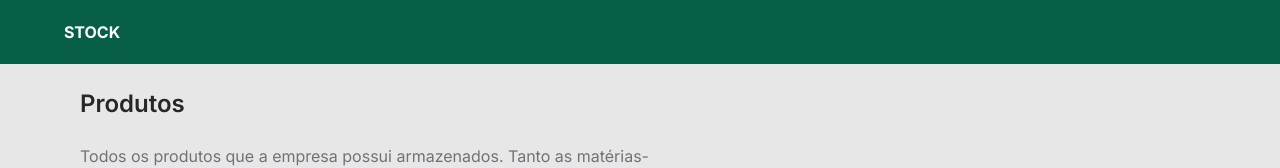
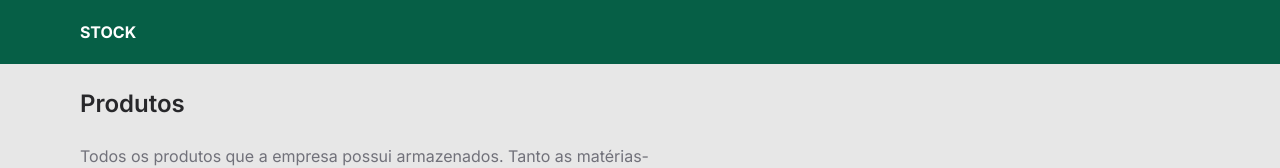
Before and after one commit to bendito820/stock-manager, a Next.js app: page /products in a window 1280 px wide. Shown: the top 168 px of the page. Built offline with nearby package versions, Linux system fonts and the light colour scheme.

Commit message:
fix logo padding issue

```diff
--- a/app/components/nav-bar.tsx
+++ b/app/components/nav-bar.tsx
@@ -5,7 +5,7 @@ const NavBar = () => {
   return (
     <nav className="px-4 bg-emerald-800 text-white h-16 flex justify-between items-center">
       <div className="container mx-auto max-w-6xl ">
-        <h2 className="font-bold">STOCK</h2>
+        <h2 className="font-bold px-0 md:px-4">STOCK</h2>
         <Link href={"/products"}></Link>
       </div>
     </nav>
```
